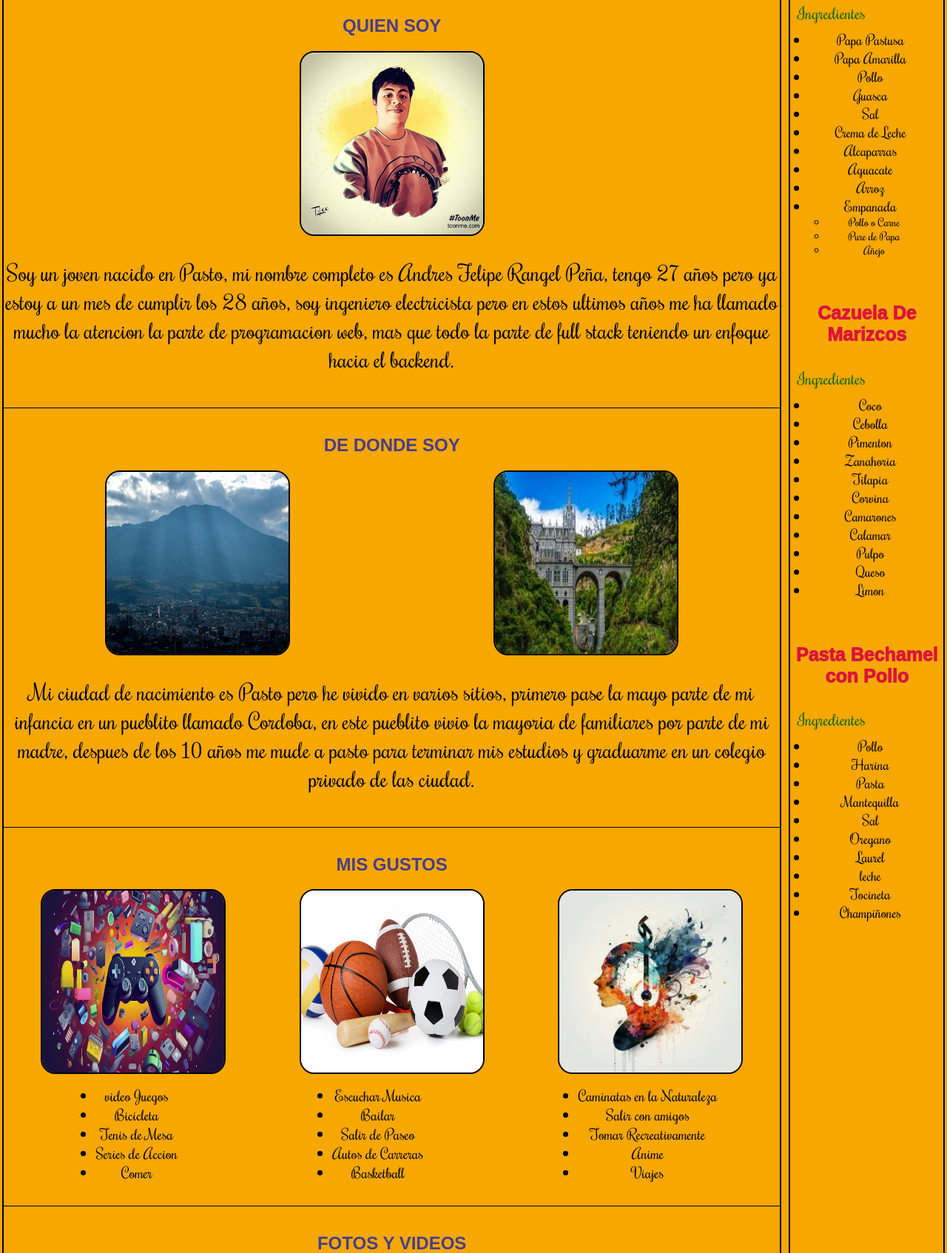
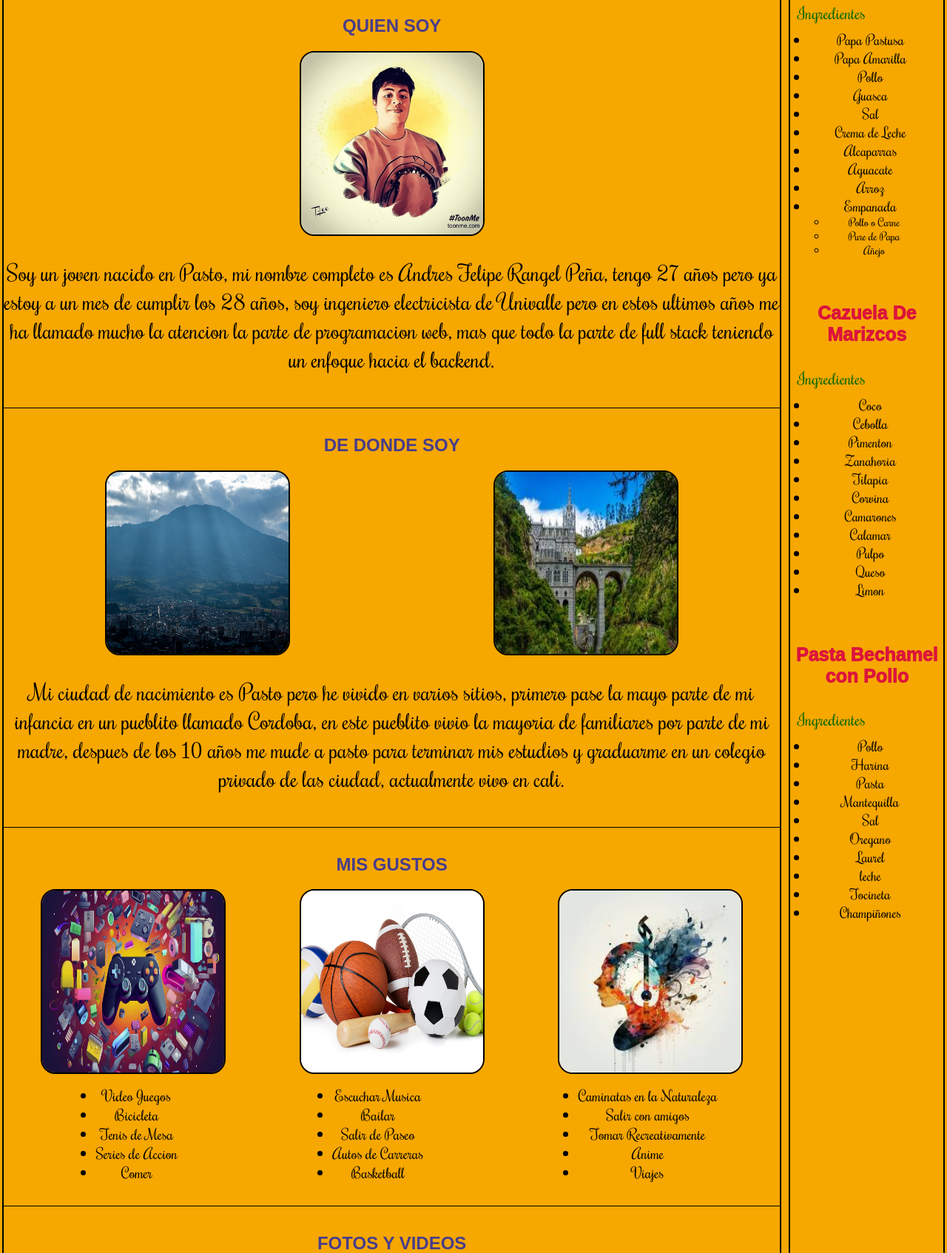
Before and after one commit to andrespeco0987/Proyecto-Sobre-Mi, a plain HTML site: page index.html in a window 1280 px wide. Shown: the part 221-1915 px from the top of the page at 74% size. Drawn offline with nearby package versions, Linux system fonts and the light colour scheme; a web font is replaced by a local one.

Commit message:
ultimos cambios

```diff
--- a/index.html
+++ b/index.html
@@ -37,8 +37,8 @@
 					<img class="perfil" src="./multimedia/IMG_20210419_223222_083.jpg" alt="perfil" />
 				</div>
 				<p class="text">
-					Soy un joven nacido en Pasto, mi nombre completo es Andres Felipe Rangel Peña, tengo 27 años pero ya estoy a un mes de cumplir los 28 años, soy ingeniero electricista pero en estos
-					ultimos años me ha llamado mucho la atencion la parte de programacion web, mas que todo la parte de full stack teniendo un enfoque hacia el backend.
+					Soy un joven nacido en Pasto, mi nombre completo es Andres Felipe Rangel Peña, tengo 27 años pero ya estoy a un mes de cumplir los 28 años, soy ingeniero electricista de Univalle pero
+					en estos ultimos años me ha llamado mucho la atencion la parte de programacion web, mas que todo la parte de full stack teniendo un enfoque hacia el backend.
 				</p>
 				<hr />
 				<h2 class="subti" id="Donde">DE DONDE SOY</h2>
@@ -48,7 +48,7 @@
 				</div>
 				<p class="text">
 					Mi ciudad de nacimiento es Pasto pero he vivido en varios sitios, primero pase la mayo parte de mi infancia en un pueblito llamado Cordoba, en este pueblito vivio la mayoria de
-					familiares por parte de mi madre, despues de los 10 años me mude a pasto para terminar mis estudios y graduarme en un colegio privado de las ciudad.
+					familiares por parte de mi madre, despues de los 10 años me mude a pasto para terminar mis estudios y graduarme en un colegio privado de las ciudad, actualmente vivo en cali.
 				</p>
 				<hr />
 				<h2 class="subti" id="gustos">MIS GUSTOS</h2>
@@ -60,7 +60,7 @@
 				<div class="contenedor">
 					<div>
 						<ul>
-							<li>video Juegos</li>
+							<li>Video Juegos</li>
 							<li>Bicicleta</li>
 							<li>Tenis de Mesa</li>
 							<li>Series de Accion</li>
```
